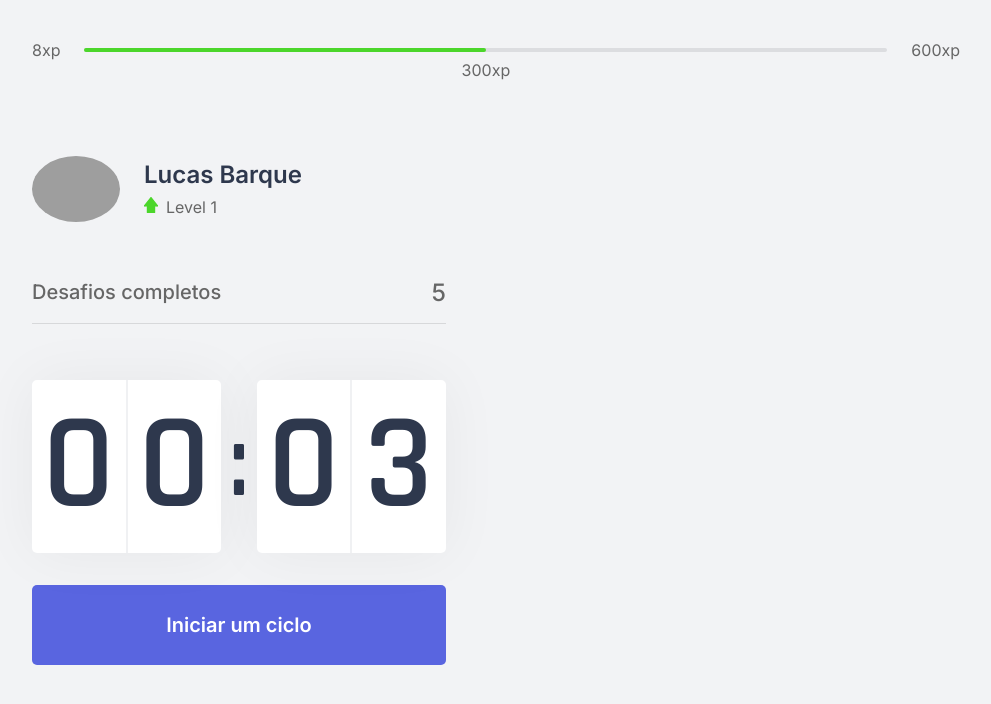
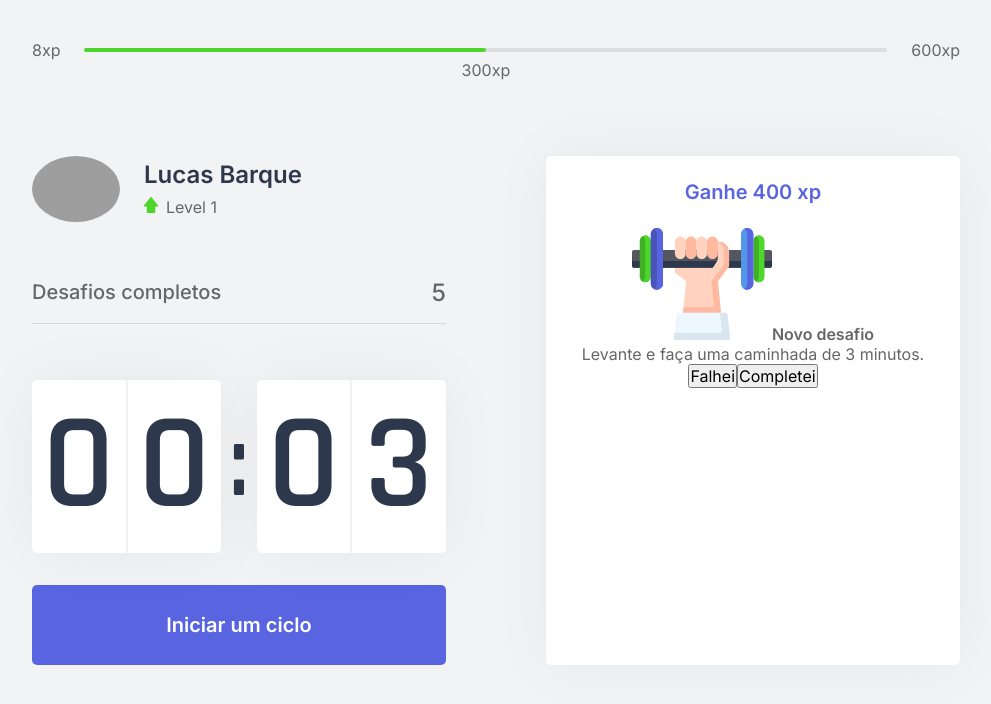
Before and after one commit to lucasbarque/Moveit, a Next.js app: page / in a window 1280 px wide. Shown: the top 704 px of the page, without its empty margins (144-1135 px from the left). Built offline with nearby package versions, Linux system fonts and the light colour scheme; grey boxes are pictures that could not be loaded.

Commit message:
Challenge Boxx

```diff
--- /dev/null
+++ b/src/components/ChallengeBox.tsx
@@ -0,0 +1,41 @@
+import styles from '../styles/components/ChallengeBox.module.css'
+
+export function ChallengeBox() {
+  const hasActiveChallenge = true;
+
+  return (
+    <div className={styles.challengeBoxContainer}>
+      {hasActiveChallenge ? (
+        <div className={styles.challengeActive}>
+          <header>Ganhe 400 xp</header>
+
+          <main>
+            <img src="icons/body.svg" />
+            <strong>Novo desafio</strong>
+            <p>Levante e faça uma caminhada de 3 minutos.</p>
+          </main>
+
+          <footer>
+            <button
+              type="button"
+              className={styles.challengeFailedButton}
+            >Falhei</button>
+            <button
+              type="button"
+              className={styles.challengeSucceededButton}
+            >Completei</button>
+          </footer>
+        </div>
+      ) : (
+        <div className={styles.challengeNotActive}>
+          <strong>Finalize um ciclo para receber um desafio</strong>
+          <p>
+            <img src="icons/level-up.svg" alt="Level up" />
+            Avance de level completando desafios.
+          </p>
+        </div>
+      )
+      }
+    </div >
+  )
+}
--- a/src/pages/index.tsx
+++ b/src/pages/index.tsx
@@ -1,11 +1,12 @@
+import Head from 'next/head';
+
 import { CompleteChallenges } from "../components/CompletedChallenges";
 import { Countdown } from "../components/Countdown";
 import { ExperienceBar } from "../components/ExperienceBar";
 import { Profile } from "../components/Profile";
+import { ChallengeBox } from "../components/ChallengeBox";
 
 import styles from '../styles/pages/Home.module.css'
-
-import Head from 'next/head';
 
 export default function Home() {
   return (
@@ -22,7 +23,7 @@
           <Countdown />
         </div>
         <div>
-
+          <ChallengeBox />
         </div>
       </section>
     </div>
--- /dev/null
+++ b/src/styles/components/ChallengeBox.module.css
@@ -0,0 +1,54 @@
+.challengeBoxContainer {
+  height: 100%;
+
+  background: var(--white);
+  border-radius: 5px;
+  box-shadow: 0 0 60px rgba(0, 0, 0, 0.05);
+  padding: 1.5rem;
+
+  display: flex;
+  flex-direction: column;
+  align-items: center;
+  justify-content: center;
+
+  text-align: center;
+}
+
+.challengeNotActive {
+  display: flex;
+  flex-direction: column;
+  align-items: center;
+}
+
+
+.challengeNotActive strong {
+  font-size: 1.5rem;
+  font-weight: 500;
+  line-height: 1.4;
+}
+
+.challengeNotActive p {
+  display: flex;
+  flex-direction: column;
+  align-items: center;
+  line-height: 1.4;
+  max-width: 70%;
+  margin-top: 3rem;
+}
+
+.challengeNotActive p img {
+  margin-bottom: 1rem;
+}
+
+.challengeActive {
+  height: 100%;
+  display: flex;
+  flex-direction: column;
+}
+
+.challengeActive header {
+  color: var(--blue);
+  font-weight: 600;
+  font-size: 1.25rem;
+  padding: 0 2rem 1.5rem;
+}
```
